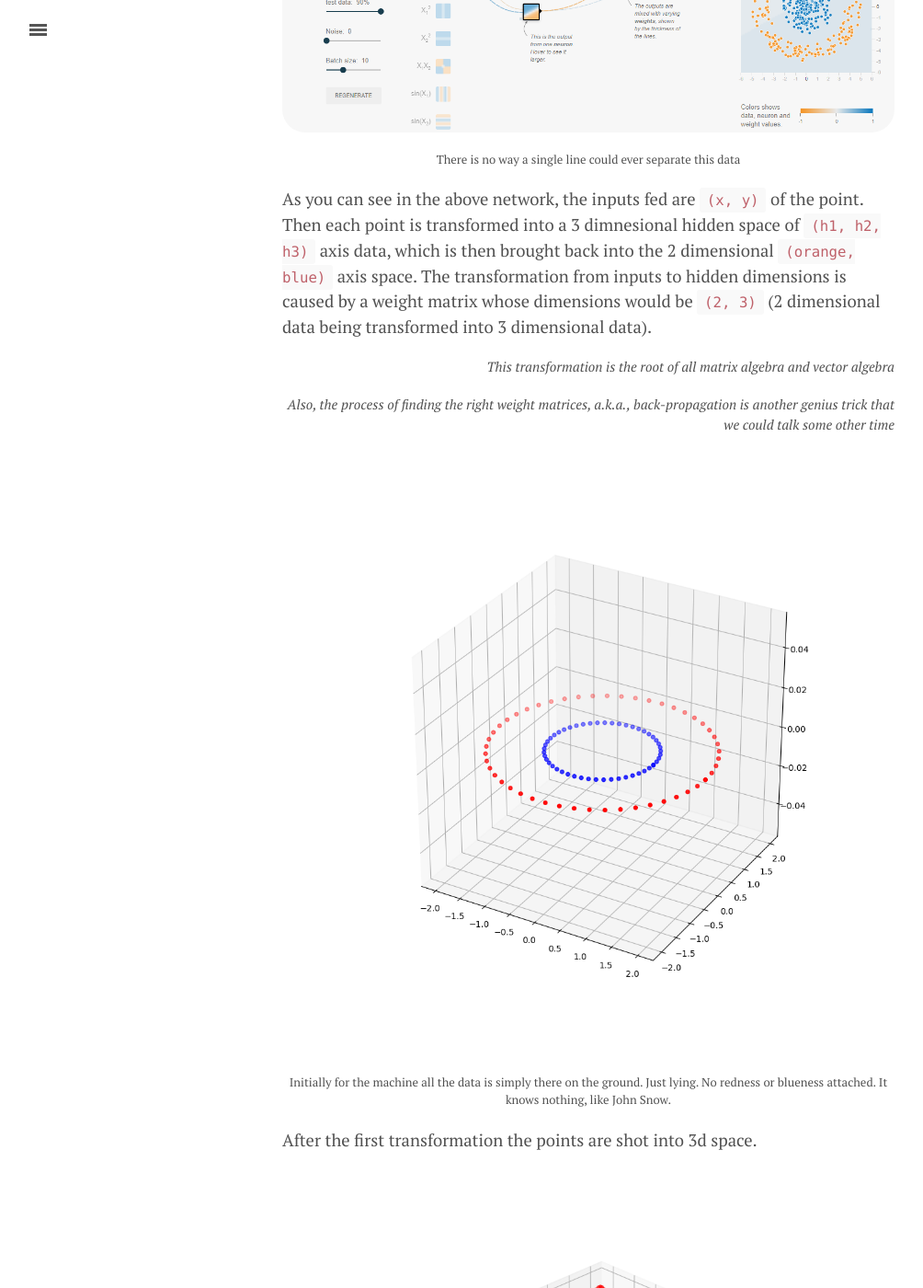
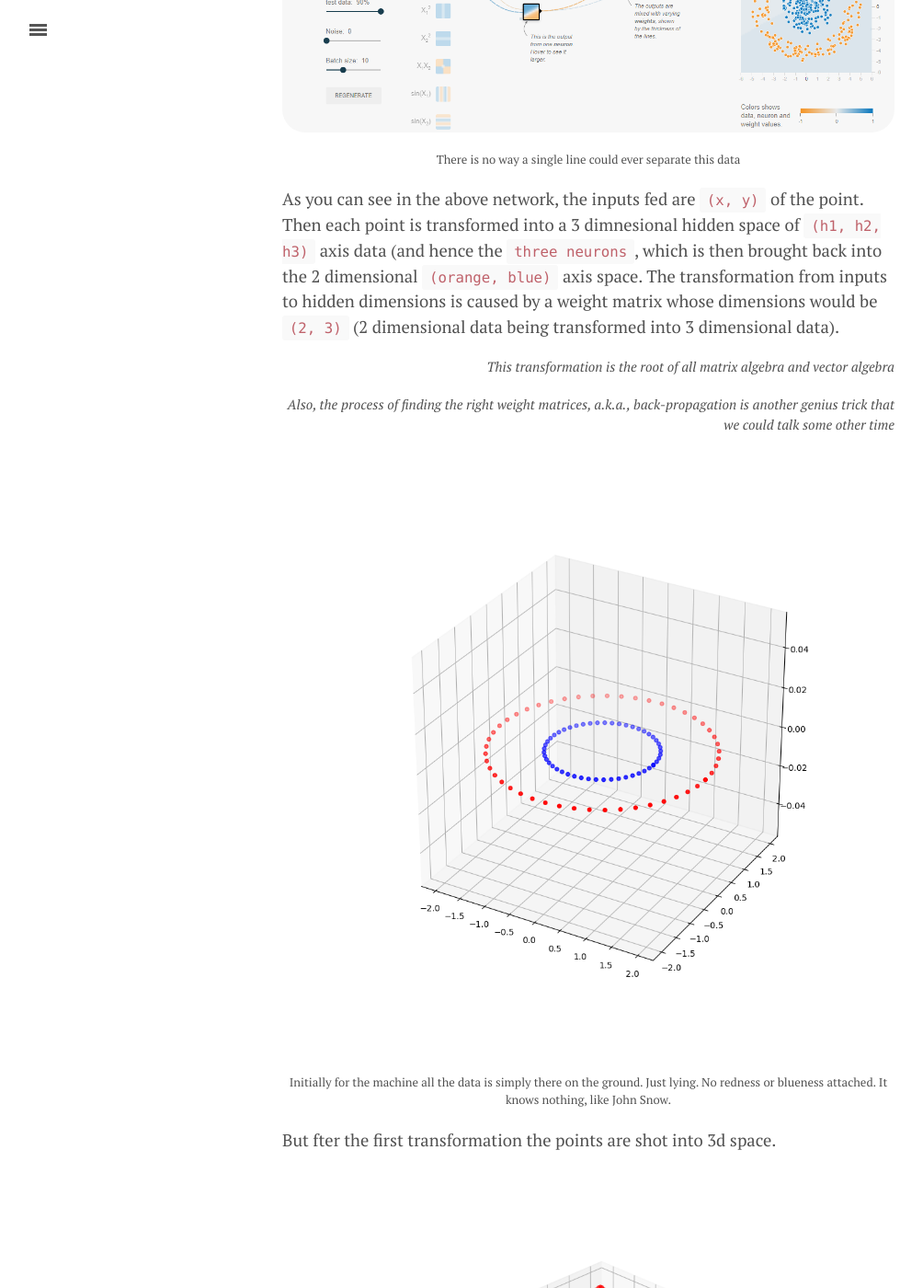
Before and after one commit to sizhky/sizhky.github.io, a Jekyll site: the page built from _posts/2017-11-09-neural-network-transformations.markdown, in a window 1280 px wide and 1400 px high, scrolled down 1314 px. Shown: the whole window at 92% size, without its empty margins (0-1004 px from the left). Built offline with Jekyll 4.4.1, drawn with Linux system fonts in a browser that asks for light colours; comment, search, counter and statistics services are not loaded.

Commit message:
kernel trick post

```diff
--- a/_posts/2017-11-09-neural-network-transformations.markdown
+++ b/_posts/2017-11-09-neural-network-transformations.markdown
@@ -25,14 +25,14 @@ That's the simple trick. SVM and (for this particular topic) Neural Networks are
 <img src="/assets/kerneltrick/0.png" style="margin-top: 10px"/>
 <div class="caption">There is no way a single line could ever separate this data</div>
 
-As you can see in the above network, the inputs fed are `(x, y)` of the point. Then each point is transformed into a 3 dimnesional hidden space of `(h1, h2, h3)` axis data, which is then brought back into the 2 dimensional `(orange, blue)` axis space. The transformation from inputs to hidden dimensions is caused by a weight matrix whose dimensions would be `(2, 3)` (2 dimensional data being transformed into 3 dimensional data).
+As you can see in the above network, the inputs fed are `(x, y)` of the point. Then each point is transformed into a 3 dimnesional hidden space of `(h1, h2, h3)` axis data (and hence the `three neurons`, which is then brought back into the 2 dimensional `(orange, blue)` axis space. The transformation from inputs to hidden dimensions is caused by a weight matrix whose dimensions would be `(2, 3)` (2 dimensional data being transformed into 3 dimensional data).
 <p class="side-note">This transformation is the root of all matrix algebra and vector algebra</p>
 <p class="side-note">Also, the process of finding the right weight matrices, a.k.a., back-propagation is another genius trick that we could talk some other time</p>
 
 
 <img src="/assets/kerneltrick/1.png" style="margin-top: 10px"/>
 <p class="caption">Initially for the machine all the data is simply there on the ground. Just lying. No redness or blueness attached. It knows nothing, like John Snow.</p>
-After the first transformation the points are shot into 3d space.
+But fter the first transformation the points are shot into 3d space.
 <img src="/assets/kerneltrick/2.png" style="margin-top: 10px"/>
 <img src="/assets/kerneltrick/2.1.png"/>
 
```
